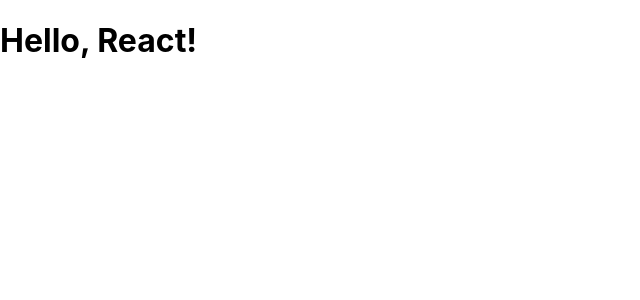
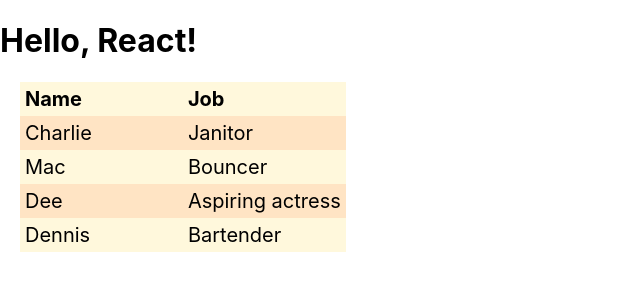
Before and after one commit to rhdmldus/tryAgain, a React (Create React App) app in the folder react-tutorial/: page / in a window 1280 px wide. Shown: the top 300 px of the page, without its empty margins (0-640 px from the left). Built offline with nearby package versions, Linux system fonts and the light colour scheme.

Commit message:
creat Table component

```diff
--- a/react-tutorial/src/App.js
+++ b/react-tutorial/src/App.js
@@ -1,10 +1,12 @@
 import React, {Component} from 'react'
+import Table from './Table'
 
 class App extends Component {
     render() {
         return (
             <div className="App">
                 <h1>Hello, React!</h1>
+                <Table />
             </div>
         )
     }
--- /dev/null
+++ b/react-tutorial/src/Table.js
@@ -0,0 +1,36 @@
+import React, {Component} from 'react'
+
+class Table extends Component {
+    render() {
+        return(
+            <table>
+                <thead>
+                    <tr>
+                        <th>Name</th>
+                        <th>Job</th>
+                    </tr>
+                </thead>
+                <tbody>
+                    <tr>
+                        <td>Charlie</td>
+                        <td>Janitor</td>
+                    </tr>
+                    <tr>
+                        <td>Mac</td>
+                        <td>Bouncer</td>
+                    </tr>
+                    <tr>
+                        <td>Dee</td>
+                        <td>Aspiring actress</td>
+                    </tr>
+                    <tr>
+                        <td>Dennis</td>
+                        <td>Bartender</td>
+                    </tr>
+                </tbody>
+            </table>
+        )
+    }
+}
+
+export default Table
--- a/react-tutorial/src/index.css
+++ b/react-tutorial/src/index.css
@@ -11,3 +11,10 @@
   font-family: source-code-pro, Menlo, Monaco, Consolas, 'Courier New',
     monospace;
 }
+table {margin:20px;border-collapse:collapse;font-size:20px;}
+table th{text-align: left;background-color:cornsilk;}
+table td{width:50%;}
+table *{padding:5px;}
+table tr:nth-child(odd){background-color:bisque;}
+table tr:nth-child(even){background-color:cornsilk;}
+/* table *tr {border-bottom:1px solid #eee;} */
```
